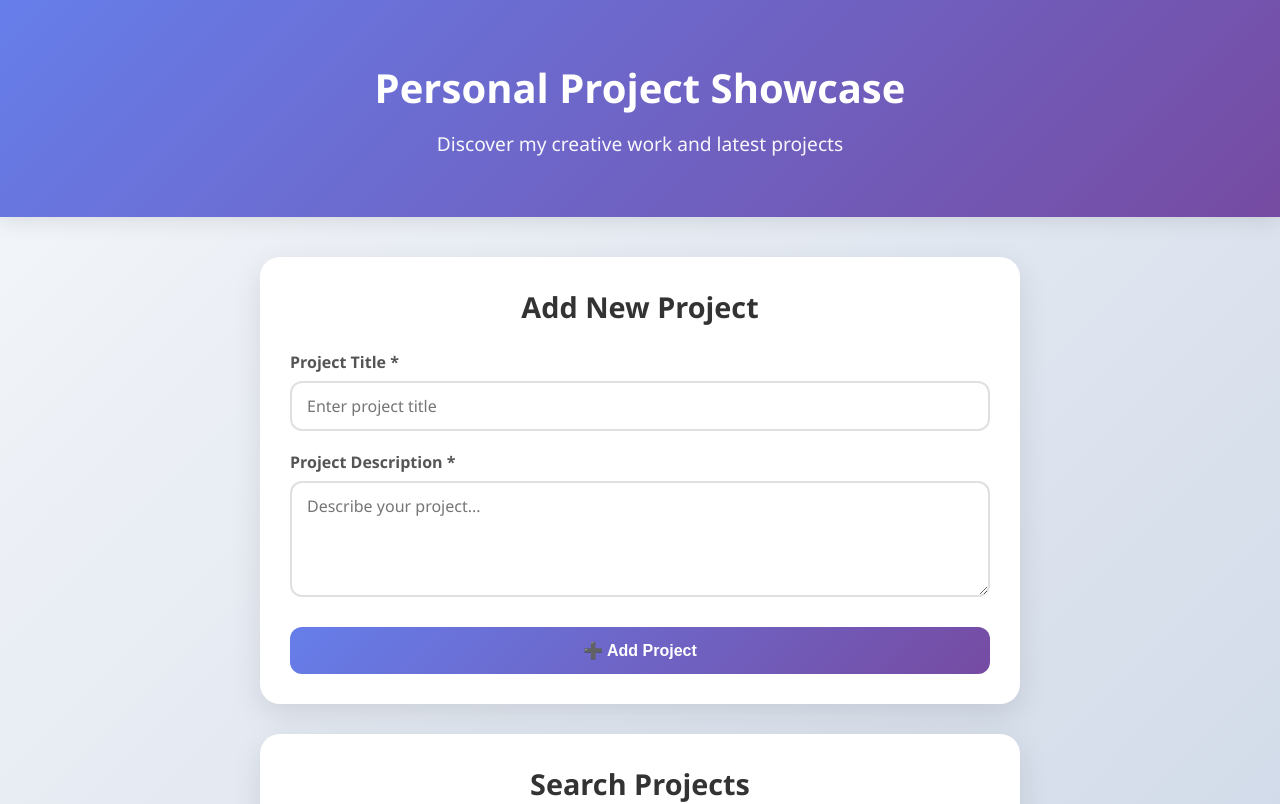
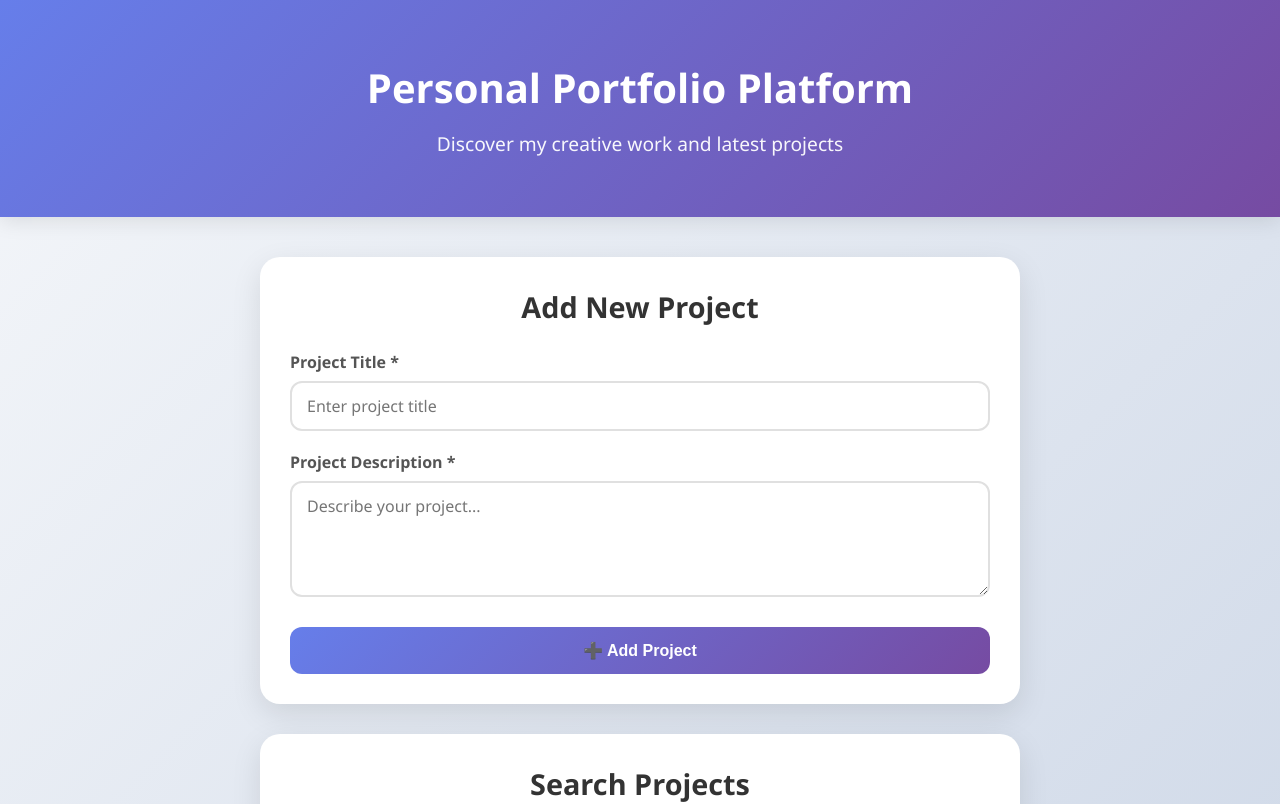
Before and after one commit to tkaim88/lab-SPA-with-React-Portfolio-Platform, a React (Vite) app: page / in a window 1280 px wide. Shown: the top 804 px of the page. Built offline with nearby package versions, Linux system fonts and the light colour scheme.

Commit message:
made some corrections to the Header and index.html

```diff
--- a/index.html
+++ b/index.html
@@ -4,7 +4,7 @@
     <meta charset="UTF-8" />
     <link rel="icon" type="image/svg+xml" href="/favicon.svg" />
     <meta name="viewport" content="width=device-width, initial-scale=1.0" />
-    <title>lab-spa-with-react-portfloio-platform</title>
+    <title>lab-spa-with-react-portfolio-platform</title>
   </head>
   <body>
     <div id="root"></div>
--- a/src/components/Header.jsx
+++ b/src/components/Header.jsx
@@ -7,7 +7,7 @@ function Header() {
   return (
     <header className="header">
       <div className="container">
-        <h1>Personal Project Showcase</h1>
+        <h1>Personal Portfolio Platform</h1>
         <p>Discover my creative work and latest projects</p>
       </div>
     </header>
```
Also changed, not shown: 1 other file (tests, documents, lock files or other folders).
